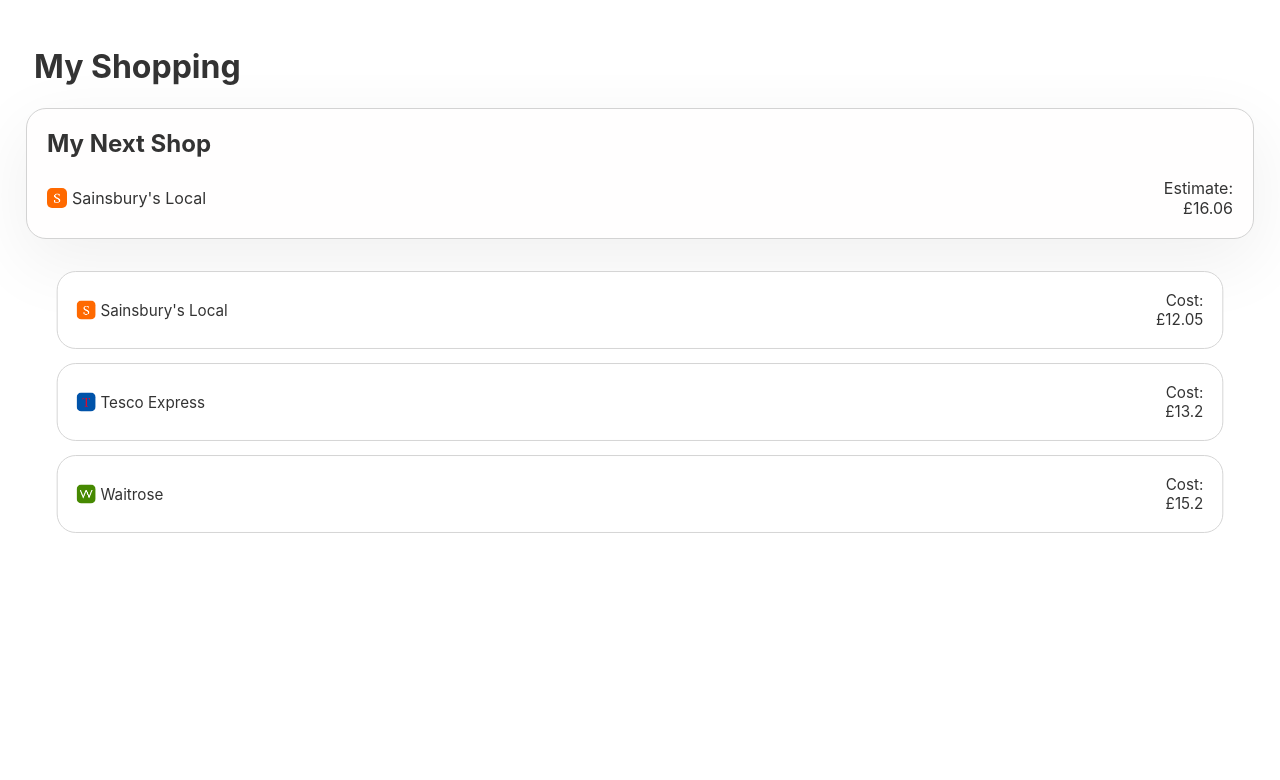
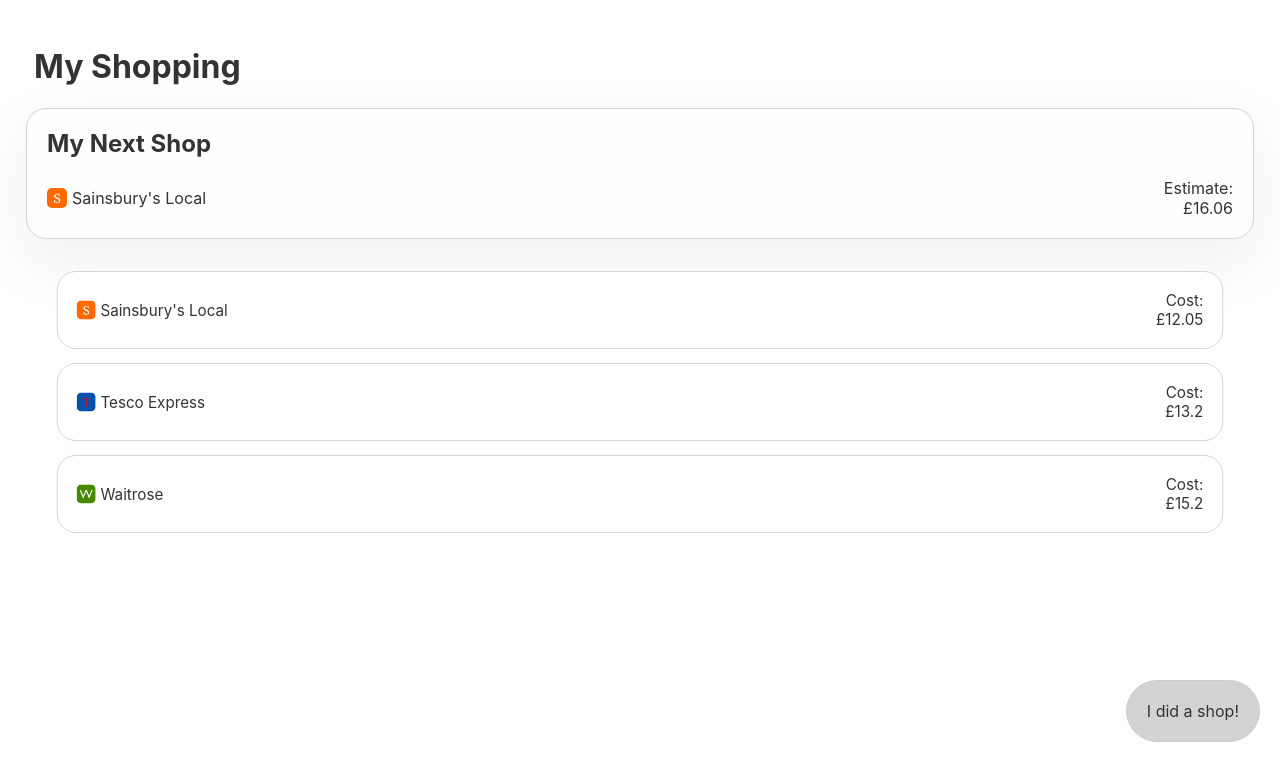
Before and after one commit to ti250/hc2022, a Svelte app in the folder client/: page / in a window 1280 px wide. Shown: the top 780 px of the page. Built offline with nearby package versions, Linux system fonts and the light colour scheme.

Commit message:
Add a rudimentary receipt scanning view

```diff
--- a/client/src/App.svelte
+++ b/client/src/App.svelte
@@ -4,11 +4,13 @@
     import RandomView2 from './RandomView2.svelte';
     import MainScreen from './MainScreen.svelte';
     import NextShop from './NextShop.svelte';
+    import ReceiptScanningView from './ReceiptScanningView.svelte';
 
 
     const routes = {
         '/': MainScreen,
         '/nextShop': NextShop,
+        '/scanReceipt': ReceiptScanningView,
         '/randomView2': RandomView2,
     }
 </script>
--- a/client/src/MainScreen.svelte
+++ b/client/src/MainScreen.svelte
@@ -1,6 +1,6 @@
 <script>
     import Card from "./Card.svelte";
-    import { push } from 'svelte-spa-router'
+    import { push } from 'svelte-spa-router';
 
     let currentShop = {
         itemNames: ["Water", "Chicken"], // Names of things in the shopping list
@@ -81,6 +81,9 @@
             </Card>
         </div>
     {/each}
+    <button class="floatingActionButton" on:click={() => push('/scanReceipt')}>
+        I did a shop!
+    </button>
 </div>
 
 <style>
@@ -114,6 +117,16 @@
         align-items: center;
     }
 
+    .floatingActionButton {
+        position: fixed;
+        bottom: 50px;
+        right: 20px;
+        z-index: 999;
+        background: lightgrey;
+        border-radius: 40px;
+        padding: 20px;
+    }
+
     #costEstimate{
         text-align: right;
     }
--- a/client/src/NextShop.svelte
+++ b/client/src/NextShop.svelte
@@ -1,6 +1,7 @@
 <script>
     import SuggestionsCell from "./SuggestionsCell.svelte";
     import { slide, scale } from 'svelte/transition';
+    import { push } from 'svelte-spa-router';
 
     let isExpanded = false;
 
@@ -116,6 +117,9 @@
     <br/>
     <input class="nextItemInput" placeholder="Add an Item" on:keydown={onItemNameKeyDown} bind:value={nextItemName}>
 </div>
+<button class="floatingActionButton" on:click={() => push('/scanReceipt')}>
+    I did a shop!
+</button>
 
 <style>
     button {
@@ -170,6 +174,16 @@
         margin: 0px;
     }
 
+    .floatingActionButton {
+        position: fixed;
+        bottom: 50px;
+        right: 20px;
+        z-index: 999;
+        background: lightgrey;
+        border-radius: 40px;
+        padding: 20px;
+    }
+
     /* headlines with lines from https://stackoverflow.com/questions/15557627/heading-with-horizontal-line-on-either-side */
     .decorated{
          overflow: hidden;
--- /dev/null
+++ b/client/src/ReceiptScanningView.svelte
@@ -0,0 +1,27 @@
+<!-- Essentially https://dev.to/nelsoncode/how-to-use-the-webcam-with-svelte-js-2415 -->
+<script>
+    let videoSource = null;
+    let loading = false;
+
+    const getCamera = async () => {
+        try {
+            loading = true;
+            const stream = await navigator.mediaDevices.getUserMedia({
+                video: true,
+            });
+            videoSource.srcObject = stream;
+            videoSource.play();
+            loading = false;
+        } catch (error) {
+            console.log(error);
+        }
+    };
+</script>
+
+<div>
+    {#if loading}
+        <h1>Loading...</h1>
+    {/if}
+    <video bind:this={videoSource} />
+    <button on:click={getCamera}>CLICK</button>
+</div>
```
